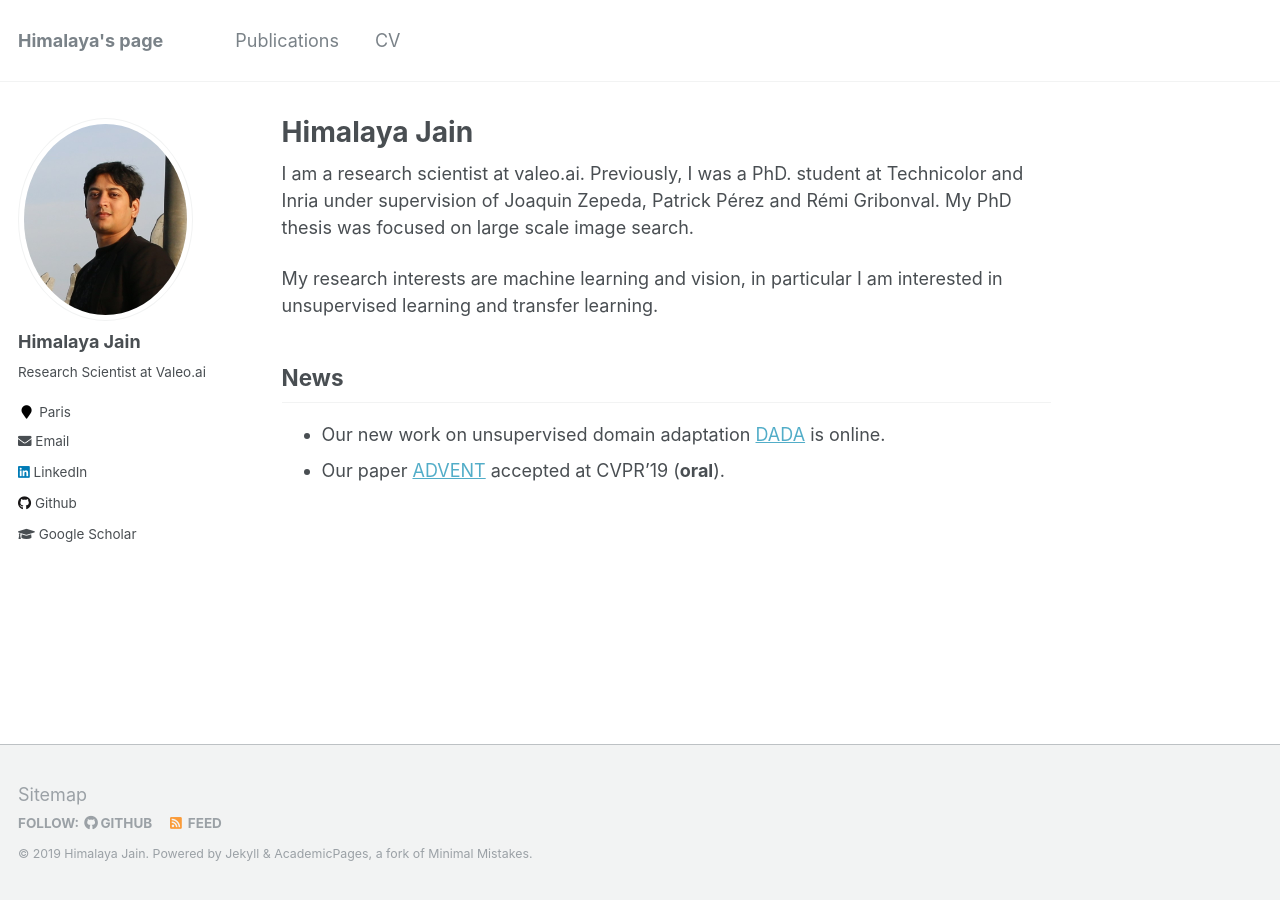
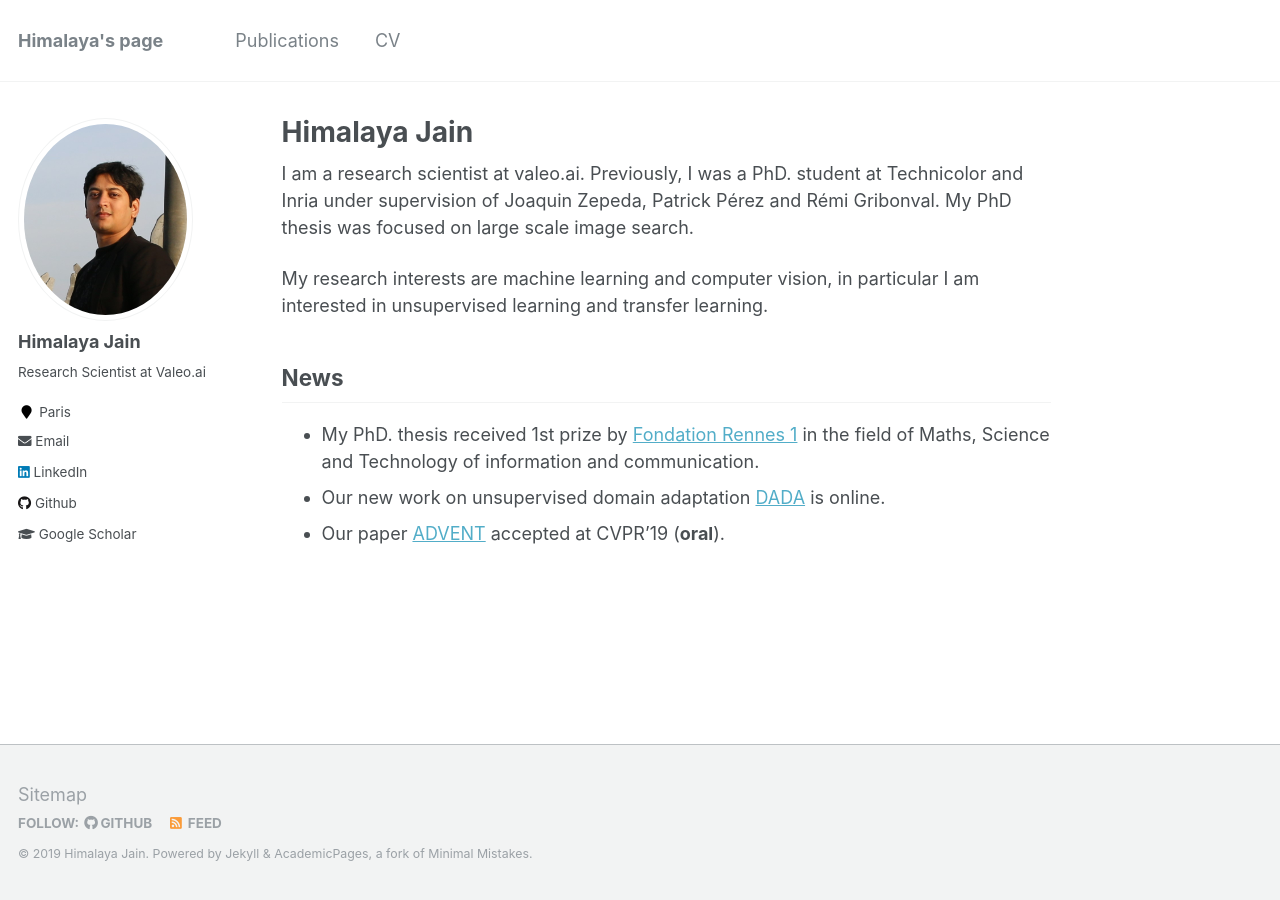
Before and after one commit to himalayajain/himalayajain.github.io, a Jekyll site: the page built from _pages/about.md, in a window 1280 px wide. Built offline with Jekyll 4.4.1, drawn with Linux system fonts in a browser that asks for light colours.

Commit message:
Update about.md

```diff
--- a/_pages/about.md
+++ b/_pages/about.md
@@ -10,9 +10,9 @@ redirect_from:
 
 I am a research scientist at valeo.ai. Previously, I was a PhD. student at Technicolor and Inria under supervision of Joaquin Zepeda, Patrick Pérez and Rémi Gribonval. My PhD thesis was focused on large scale image search.
 
-My research interests are machine learning and vision, in particular I am interested in unsupervised learning and transfer learning.
+My research interests are machine learning and computer vision, in particular I am interested in unsupervised learning and transfer learning.
 
 ## News
-
+* My PhD. thesis received 1st prize by [Fondation Rennes 1](https://fondation.univ-rennes1.fr/actualite/remise-des-prix-de-th%C3%A8se-fondation-rennes-1-%C3%A9dition-2018) in the field of Maths, Science and Technology of information and communication.
 * Our new work on unsupervised domain adaptation [DADA](https://arxiv.org/abs/1904.01886) is online.
 * Our paper [ADVENT](https://arxiv.org/abs/1811.12833) accepted at CVPR'19 (**oral**).
```
